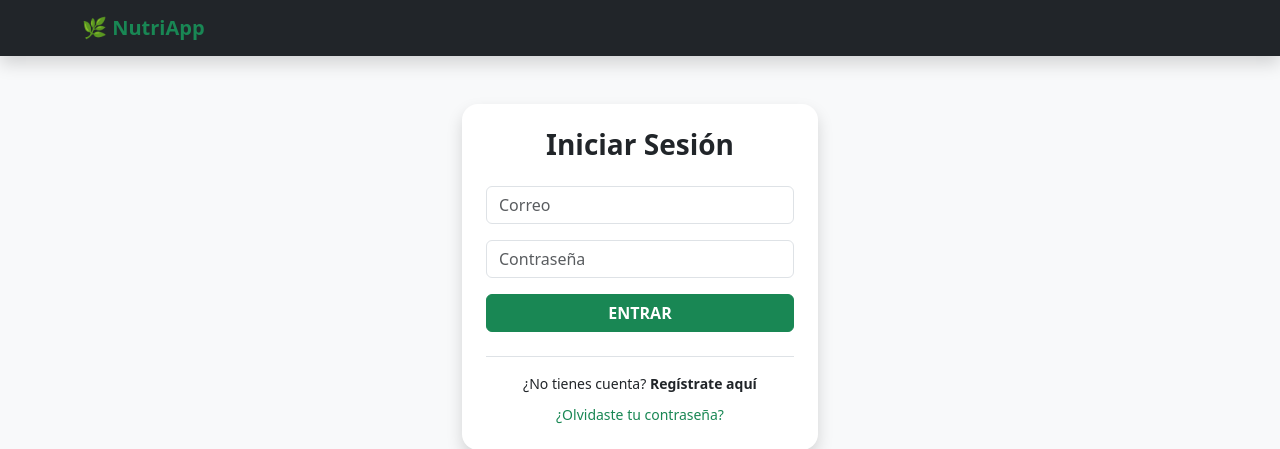
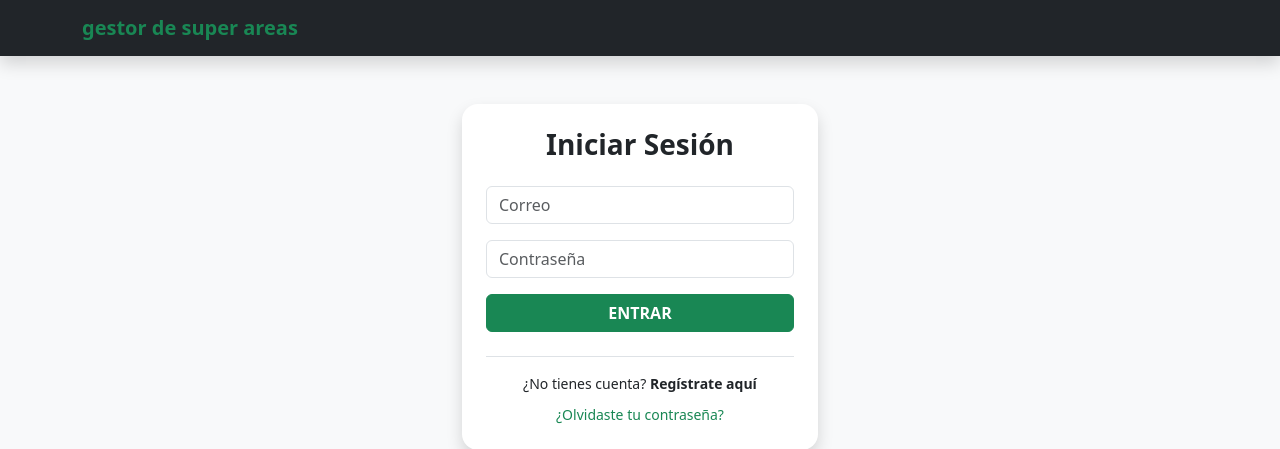
Before and after one commit to SantiagoDeLunaCastruita/SDLC_20042026, a Flask app: page / in a window 1280 px wide. Shown: the top 449 px of the page. Run offline with Flask 3, Linux system fonts and the light colour scheme.

Commit message:
nuevo logo modificacion de nutri app

```diff
--- a/preyecto/templates/index.html
+++ b/preyecto/templates/index.html
@@ -9,7 +9,7 @@
 
     <nav class="navbar navbar-expand-lg navbar-dark bg-dark shadow">
         <div class="container">
-            <a class="navbar-brand text-success fw-bold" href="/">🌿 NutriApp</a>
+            <a class="navbar-brand text-success fw-bold" href="/">gestor de super areas</a>
             <div class="navbar-nav ms-auto">
                 {% if logueado %}
                     <span class="nav-link text-white">Hola, {{ session['usuario_nombre'] }}</span>
```
